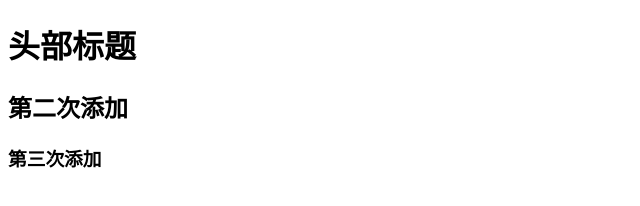
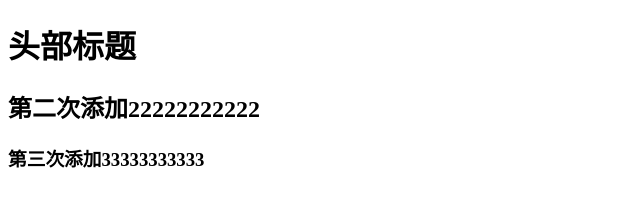
Before and after one commit to jd950610/mytaobao, a plain HTML site: page login.html in a window 1280 px wide. Shown: the whole page, without its empty margins (0-640 px from the left). Drawn offline with Linux system fonts and the light colour scheme.

Commit message:
杨国栋修改

```diff
--- a/login.html
+++ b/login.html
@@ -9,8 +9,8 @@
 
 <body>
     <h1>头部标题</h1>
-    <h2>第二次添加</h2>
-    <h3>第三次添加</h3>
+    <h2>第二次添加22222222222</h2>
+    <h3>第三次添加33333333333</h3>
 </body>
 
 </html>
```
